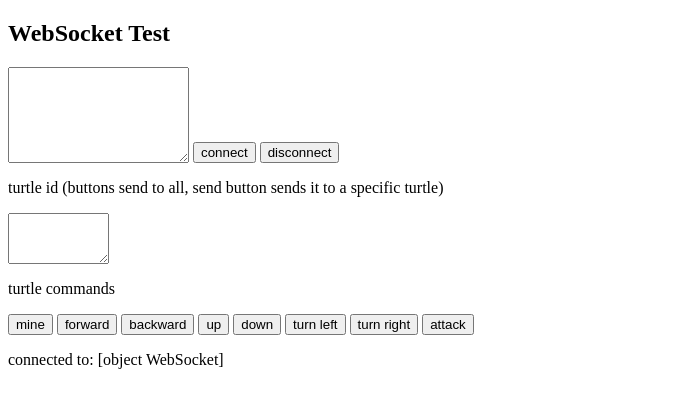
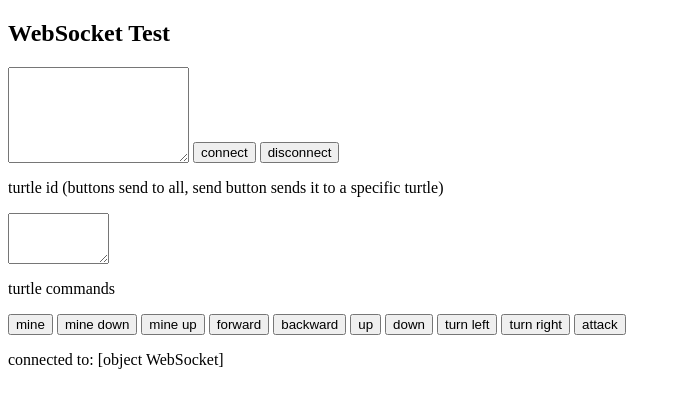
Before and after one commit to Andon1379/TurtleController, a website: page web_client/index.html in a window 1280 px wide. Shown: the whole page, without its empty margins (0-681 px from the left). Drawn offline with Linux system fonts and the light colour scheme.

Commit message:
added dig up and dig down buttons

```diff
--- a/web_client/index.html
+++ b/web_client/index.html
@@ -20,6 +20,8 @@
         turtle commands
     </p>
     <button onclick="send_exec('turtle.dig()');">mine</button>
+    <button onclick="send_exec('turtle.digDown()');">mine down</button>
+    <button onclick="send_exec('turtle.digUp()');">mine up</button>
     <button onclick="send_exec('turtle.forward()');">forward</button>
     <button onclick="send_exec('turtle.back()');">backward</button>
     <button onclick="send_exec('turtle.up()');">up</button>
```
